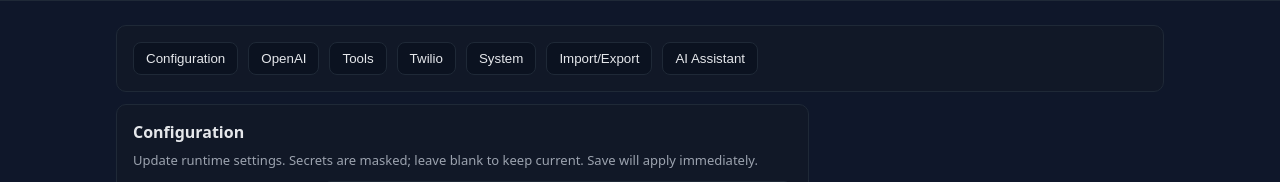
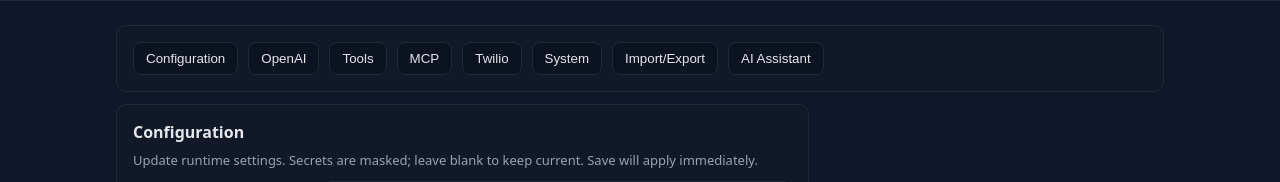
Before and after one commit to yishaik/wotbot, a Python web app: template wotbot/web/templates/admin.html in a window 1280 px wide. Shown: the part 55-237 px from the top of the page. Run offline with Jinja, Linux system fonts and the light colour scheme; the template is opened without the code that fills it, so the values that code supplies are empty.

Commit message:
Admin UI: separate MCP config into its own tab with Save + Test; remove duplicate System test button

```diff
--- a/wotbot/web/templates/admin.html
+++ b/wotbot/web/templates/admin.html
@@ -59,6 +59,7 @@
           <button class="btn" data-section="config">Configuration</button>
           <button class="btn" data-section="openai">OpenAI</button>
           <button class="btn" data-section="tools">Tools</button>
+          <button class="btn" data-section="mcp">MCP</button>
           <button class="btn" data-section="twilio">Twilio</button>
           <button class="btn" data-section="system">System</button>
           <button class="btn" data-section="configio">Import/Export</button>
@@ -166,7 +167,6 @@
           <div class="actions" style="margin-bottom:8px;">
             <button class="btn" onclick="loadHealth()">Refresh Health</button>
             <button class="btn" onclick="loadLogs()">View Logs</button>
-            <button class="btn" onclick="testMCP()">Test MCP</button>
             <button class="btn" onclick="summarizeLogs()">Summarize Logs (AI)</button>
           </div>
           <div id="health" class="code">Loading...</div>
@@ -198,6 +198,19 @@
               <li><b>get_system_status</b>, <b>read_log</b>, <b>read_config</b>, <b>restart_self</b>: Bot maintenance only.</li>
             </ul>
           </div>
+        </div>
+        <div class="card span-12" data-section="mcp" style="display:none;">
+          <h2>MCP Configuration</h2>
+          <div class="desc">Configure MCP servers and test connectivity. Use comma-separated URLs. The MCP token is sent as Bearer when provided.</div>
+          <div class="row"><label for="MCP_SERVERS">MCP Servers</label><input type="text" id="MCP_SERVERS" name="MCP_SERVERS" value="{{ MCP_SERVERS }}" form="cfg-form"/></div>
+          <div class="row"><label for="MCP_TOKEN">MCP Token</label><input type="password" id="MCP_TOKEN" name="MCP_TOKEN" value="{{ MCP_TOKEN }}" form="cfg-form"/></div>
+          <div class="actions" style="margin:10px 0;">
+            <button class="btn" type="submit" form="cfg-form">Save MCP Settings</button>
+            <button class="btn" onclick="addLocalMCP()">Add Local Example MCP</button>
+            <button class="btn" onclick="testMCP()">Test MCP</button>
+          </div>
+          <div id="mcp-result" class="code"></div>
+          <div class="hint">Tip: Run the example MCP locally: <code>python examples/mcp_echo_server.py --host 127.0.0.1 --port 9010</code></div>
         </div>
         <div class="card span-12" data-section="twilio" style="display:none;">
           <h2>Twilio</h2>
@@ -310,10 +323,11 @@
         try {
           const res = await fetch('/admin/api/mcp/list-tools', {method:'POST', headers: {'Content-Type':'application/json'}, body: JSON.stringify({})});
           const data = await res.json();
-          const el = document.getElementById('logs');
+          const el = document.getElementById('mcp-result') || document.getElementById('logs');
           el.textContent = JSON.stringify(data, null, 2);
         } catch (e) {
-          document.getElementById('logs').textContent = 'Failed to test MCP';
+          const el = document.getElementById('mcp-result') || document.getElementById('logs');
+          el.textContent = 'Failed to test MCP';
         }
       }
       async function summarizeLogs(){
```
